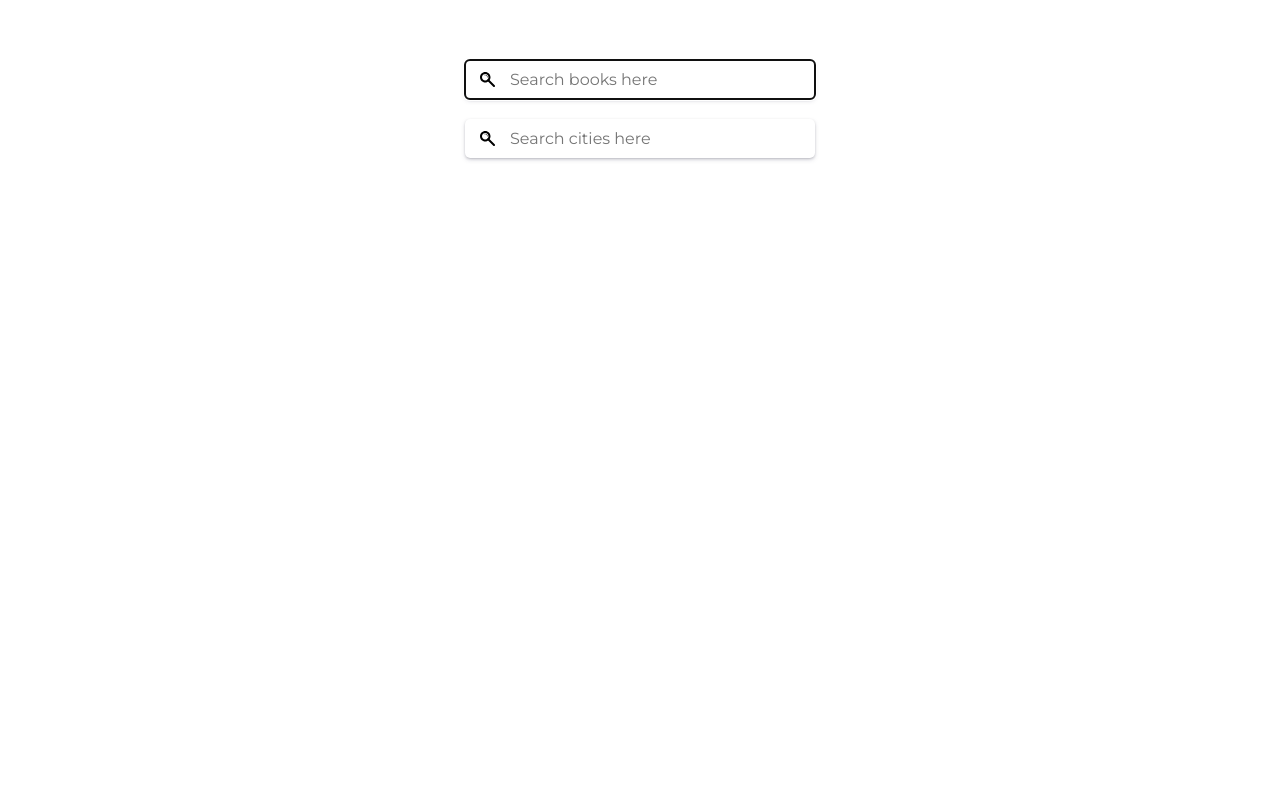
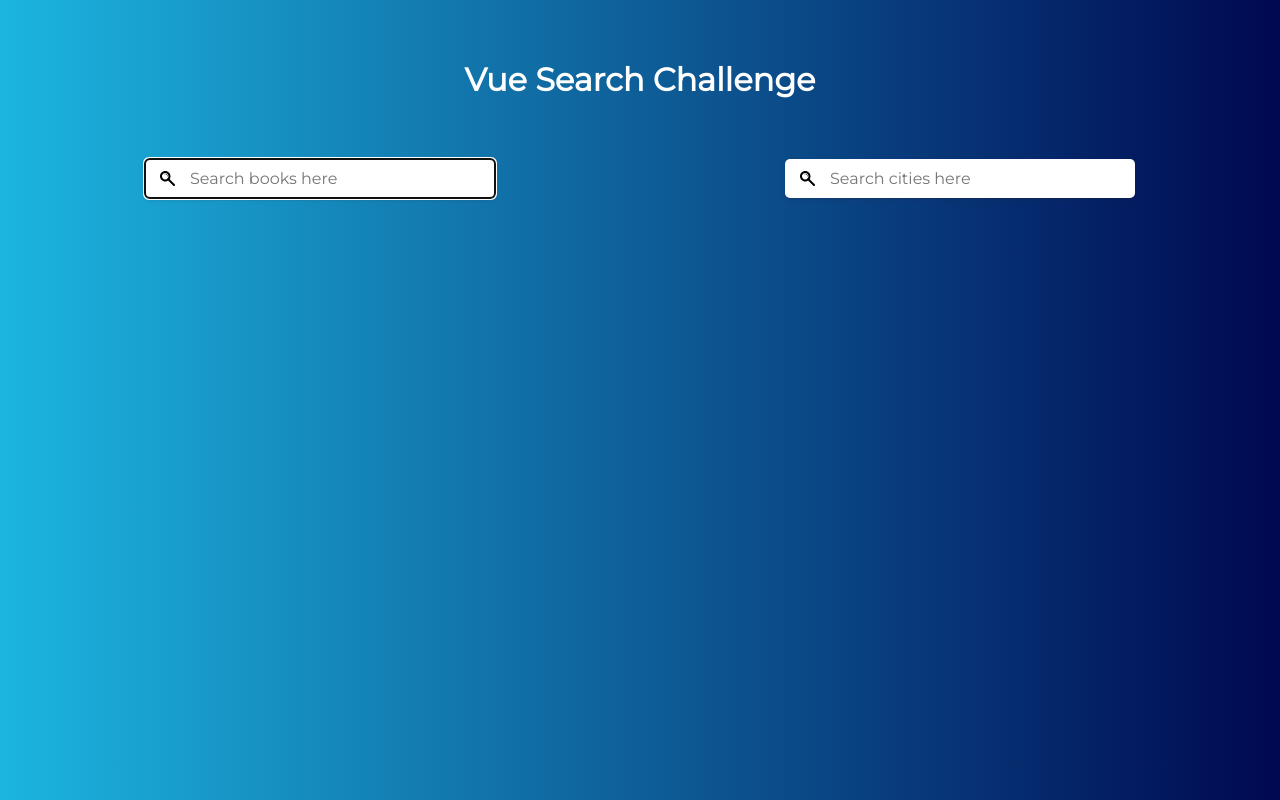
Before and after one commit to jackdeazley/search-vue, a Vue app: page / in a window 1280 px wide. Built offline with nearby package versions, Linux system fonts and the light colour scheme.

Commit message:
final styling

```diff
--- a/src/App.vue
+++ b/src/App.vue
@@ -1,6 +1,10 @@
 <template>
-  <BookSearch />
-  <CitySearch />
+  <h1>Vue Search Challenge</h1>
+
+  <div class="search-boxes">
+    <BookSearch />
+    <CitySearch />
+  </div>
 </template>
 
 <script setup>
@@ -17,7 +21,10 @@ import CitySearch from './components/cities-search/CitySearch.vue';
   -moz-osx-font-smoothing: grayscale;
   text-align: center;
   color: #2c3e50;
-  margin-top: 60px;
+  padding-top: 60px;
+
+  background: linear-gradient(90deg, #1cb5e0 0%, #000851 100%);
+  height: 100vh;
 }
 
 * {
@@ -25,10 +32,22 @@ import CitySearch from './components/cities-search/CitySearch.vue';
   margin: 0;
   box-sizing: border-box;
   font-family: 'Montserrat', sans-serif;
+  color: #000;
 }
 
+h1 {
+  color: white;
+  margin-bottom: 40px;
+}
+.search-boxes {
+  display: flex;
+}
+.search-container {
+  flex: 1;
+}
 .search-result {
-  background-color: rgb(97, 62, 252);
+  background-color: rgb(255, 255, 255);
+  color: #000000;
   cursor: pointer;
 }
 
@@ -43,6 +62,10 @@ import CitySearch from './components/cities-search/CitySearch.vue';
 }
 
 .error {
-  background-color: tomato;
+  background: white;
+}
+
+.error p {
+  color: red;
 }
 </style>
--- a/src/components/book-search/BookSearch.vue
+++ b/src/components/book-search/BookSearch.vue
@@ -1,4 +1,5 @@
 <template>
+  <div class="search-container">
     <SearchBar
       placeholder-text="Search books here"
       :search-model="bookStore.searchInput"
@@ -12,10 +13,11 @@
         :key="book"
       >
         <p class="title">{{ book.title }}</p>
-      <p class="author">{{ book.author }}</p>
+        <p class="author">by {{ book.author }}</p>
       </div>
       <div class="item error" v-if="bookStore.showError">
         <p>No results found!</p>
+      </div>
     </div>
   </div>
 </template>
@@ -35,6 +37,6 @@ const filterBooks = (searchInput) => {
 
 <style scoped>
 .author {
-  font-size: 0.5rem;
+  font-size: 0.7rem;
 }
 </style>
--- a/src/components/cities-search/CitySearch.vue
+++ b/src/components/cities-search/CitySearch.vue
@@ -1,5 +1,5 @@
 <template>
-  <div class="city-search">
+  <div class="search-container">
     <SearchBar
       placeholder-text="Search cities here"
       :search-model="cityStore.searchInput"
```
Lines whose indentation alone changed are shown as unchanged.
